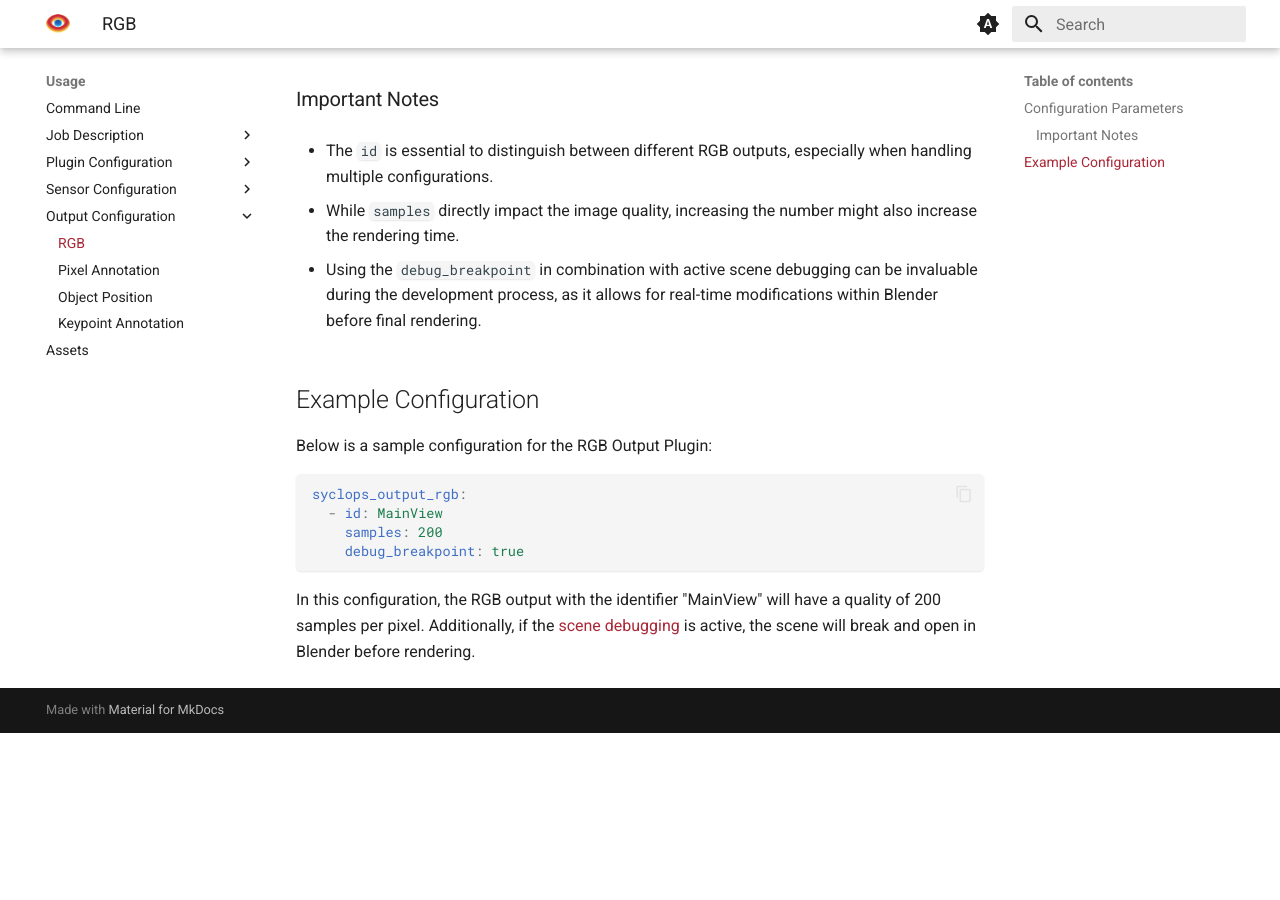
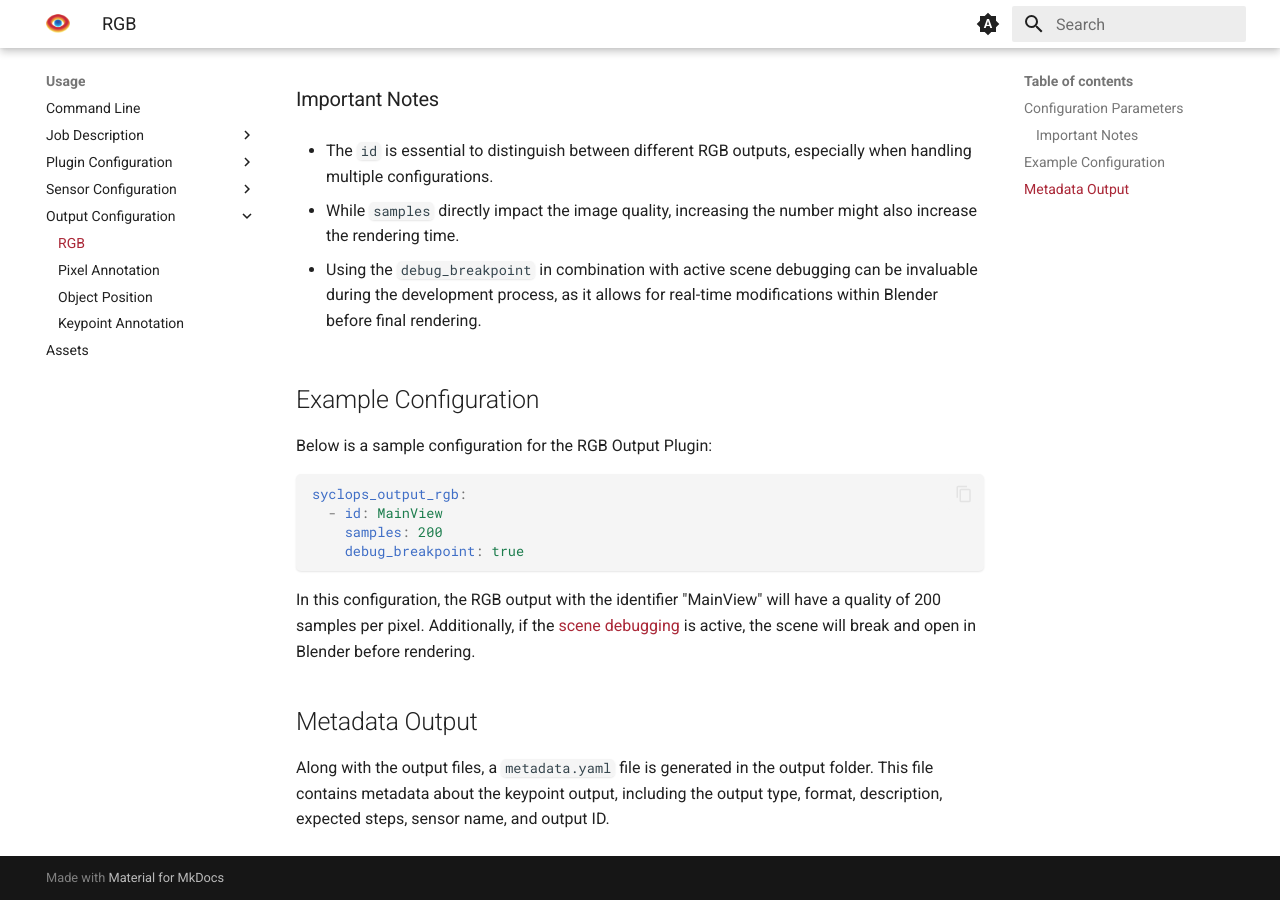
Before and after one commit to DFKI-NI/syclops, an MkDocs documentation site: the page built from docs/docs/usage/job_description/config_descriptions/rgb.md, in a window 1280 px wide and 900 px high, scrolled down 711 px. Built offline with MkDocs 1.6.1 and Material for MkDocs 9.7.7, drawn with Linux system fonts in a browser that asks for light colours; before the commit the page ends 1444 px from its top, so only the background shows below that.

Commit message:
Update virtual environment activation instructions and add metadata output

````diff
--- a/docs/docs/usage/job_description/config_descriptions/rgb.md
+++ b/docs/docs/usage/job_description/config_descriptions/rgb.md
@@ -31,3 +31,7 @@ syclops_output_rgb:
 ```
 
 In this configuration, the RGB output with the identifier "MainView" will have a quality of 200 samples per pixel. Additionally, if the [scene debugging](/developement/debugging/#visually-debug-a-job-file) is active, the scene will break and open in Blender before rendering.
+
+## Metadata Output
+
+Along with the output files, a `metadata.yaml` file is generated in the output folder. This file contains metadata about the keypoint output, including the output type, format, description, expected steps, sensor name, and output ID.
````
Also changed, not shown: docs/docs/usage/command_line.md (+3 -3 lines), docs/docs/usage/job_description/config_descriptions/object_position.md (+4 -0 lines), docs/docs/usage/job_description/config_descriptions/pixel_annotation.md (+4 -0 lines).
